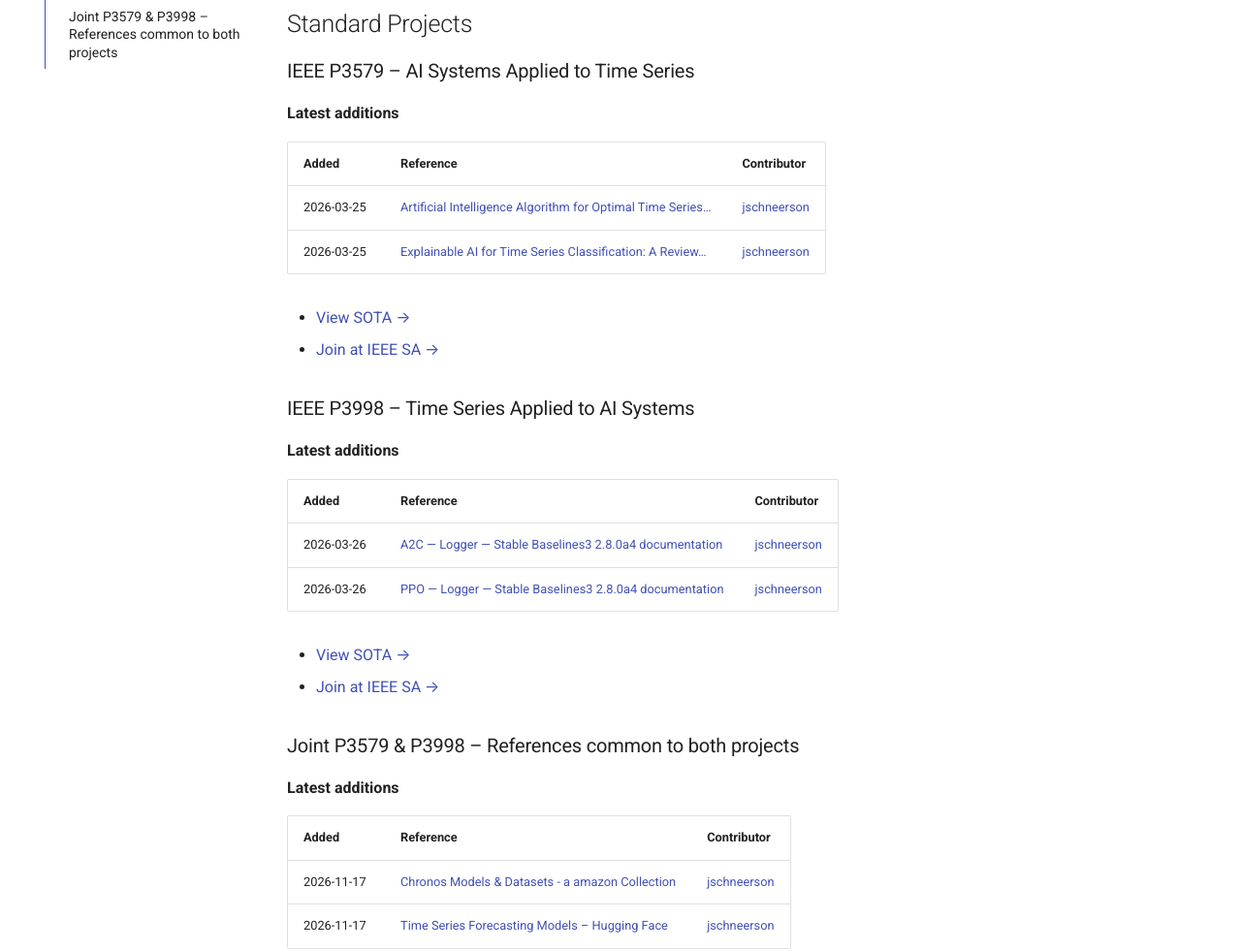
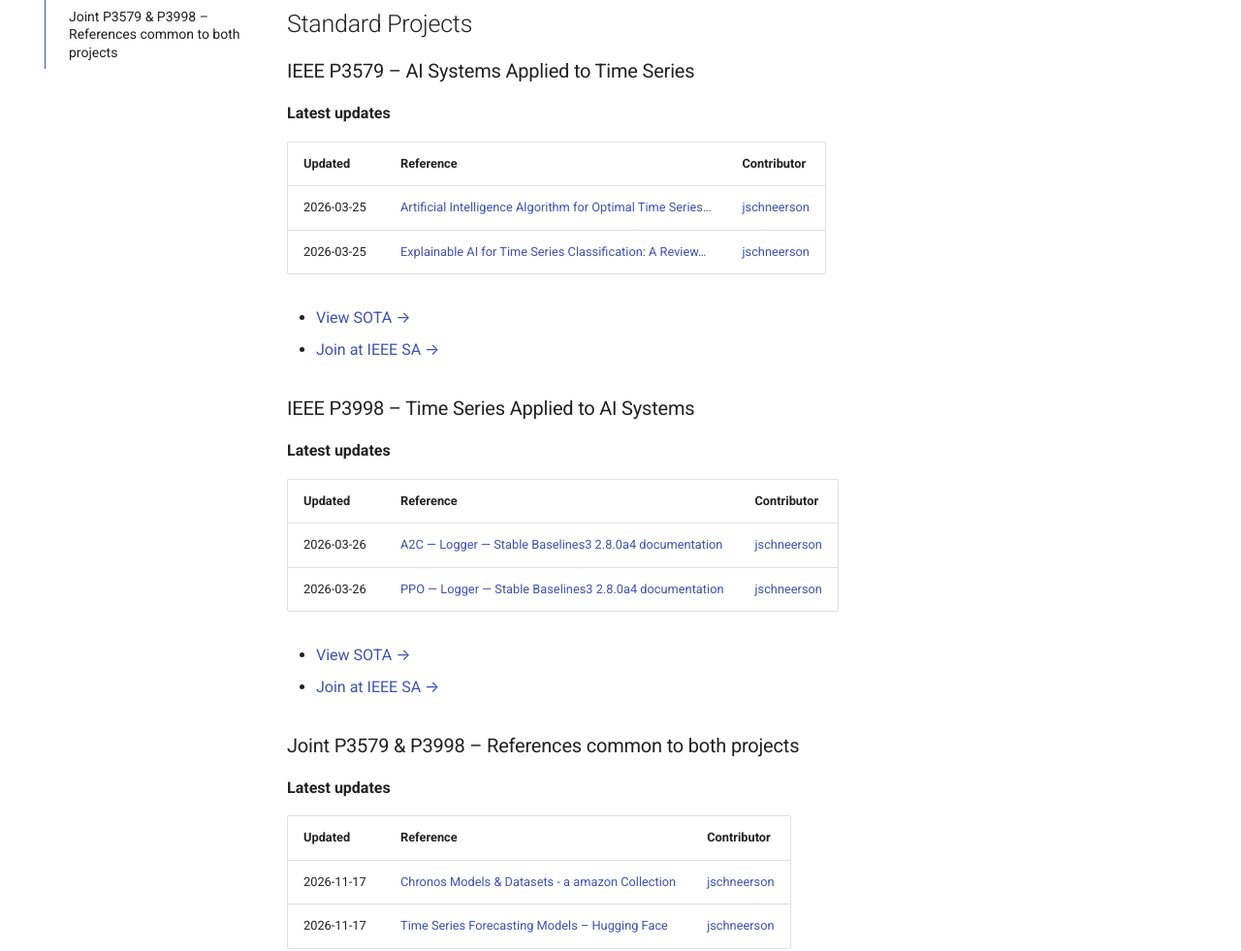
Before and after one commit to aitimeseries/SOTA, an MkDocs documentation site: the page built from docs/index.md, in a window 1280 px wide and 1400 px high. Shown: the part 286-1267 px from the top of the window at 97% size. Built offline with MkDocs 1.6.1 and Material for MkDocs 9.7.7, drawn with Linux system fonts in a browser that asks for light colours.

Commit message:
refs: update SOTA from Zotero

```diff
--- a/docs/index.md
+++ b/docs/index.md
@@ -8,10 +8,10 @@ Welcome to the public SOTA of the IEEE AI and Time Series Working Group (AITS-WG
 
 <!-- latest:p3579 -->
 
-**Latest additions**
+**Latest updates**
 
-| Added | Reference | Contributor |
-|-------|-----------|-------------|
+| Updated | Reference | Contributor |
+|---------|-----------|-------------|
 | 2026-03-25 | [Artificial Intelligence Algorithm for Optimal Time Series…](p3579/index.md#ref-7AH99IWN "Artificial Intelligence Algorithm for Optimal Time Series Data Model") | [jschneerson](https://www.zotero.org/jschneerson) |
 | 2026-03-25 | [Explainable AI for Time Series Classification: A Review…](p3579/index.md#ref-NJNFHFNK "Explainable AI for Time Series Classification: A Review, Taxonomy and Research Directions") | [jschneerson](https://www.zotero.org/jschneerson) |
 
@@ -24,10 +24,10 @@ Welcome to the public SOTA of the IEEE AI and Time Series Working Group (AITS-WG
 
 <!-- latest:p3998 -->
 
-**Latest additions**
+**Latest updates**
 
-| Added | Reference | Contributor |
-|-------|-----------|-------------|
+| Updated | Reference | Contributor |
+|---------|-----------|-------------|
 | 2026-03-26 | [A2C — Logger — Stable Baselines3 2.8.0a4 documentation](p3998/index.md#ref-Z6TDV2T2 "A2C — Logger — Stable Baselines3 2.8.0a4 documentation") | [jschneerson](https://www.zotero.org/jschneerson) |
 | 2026-03-26 | [PPO — Logger — Stable Baselines3 2.8.0a4 documentation](p3998/index.md#ref-FCNVJ24Q "PPO — Logger — Stable Baselines3 2.8.0a4 documentation") | [jschneerson](https://www.zotero.org/jschneerson) |
 
@@ -40,10 +40,10 @@ Welcome to the public SOTA of the IEEE AI and Time Series Working Group (AITS-WG
 
 <!-- latest:p3579-p3998 -->
 
-**Latest additions**
+**Latest updates**
 
-| Added | Reference | Contributor |
-|-------|-----------|-------------|
+| Updated | Reference | Contributor |
+|---------|-----------|-------------|
 | 2026-11-17 | [Chronos Models & Datasets - a amazon Collection](p3579-p3998/index.md#ref-DZIB9UFG "Chronos Models & Datasets - a amazon Collection") | [jschneerson](https://www.zotero.org/jschneerson) |
 | 2026-11-17 | [Time Series Forecasting Models – Hugging Face](p3579-p3998/index.md#ref-KWVBACRU "Time Series Forecasting Models – Hugging Face") | [jschneerson](https://www.zotero.org/jschneerson) |
 
```
